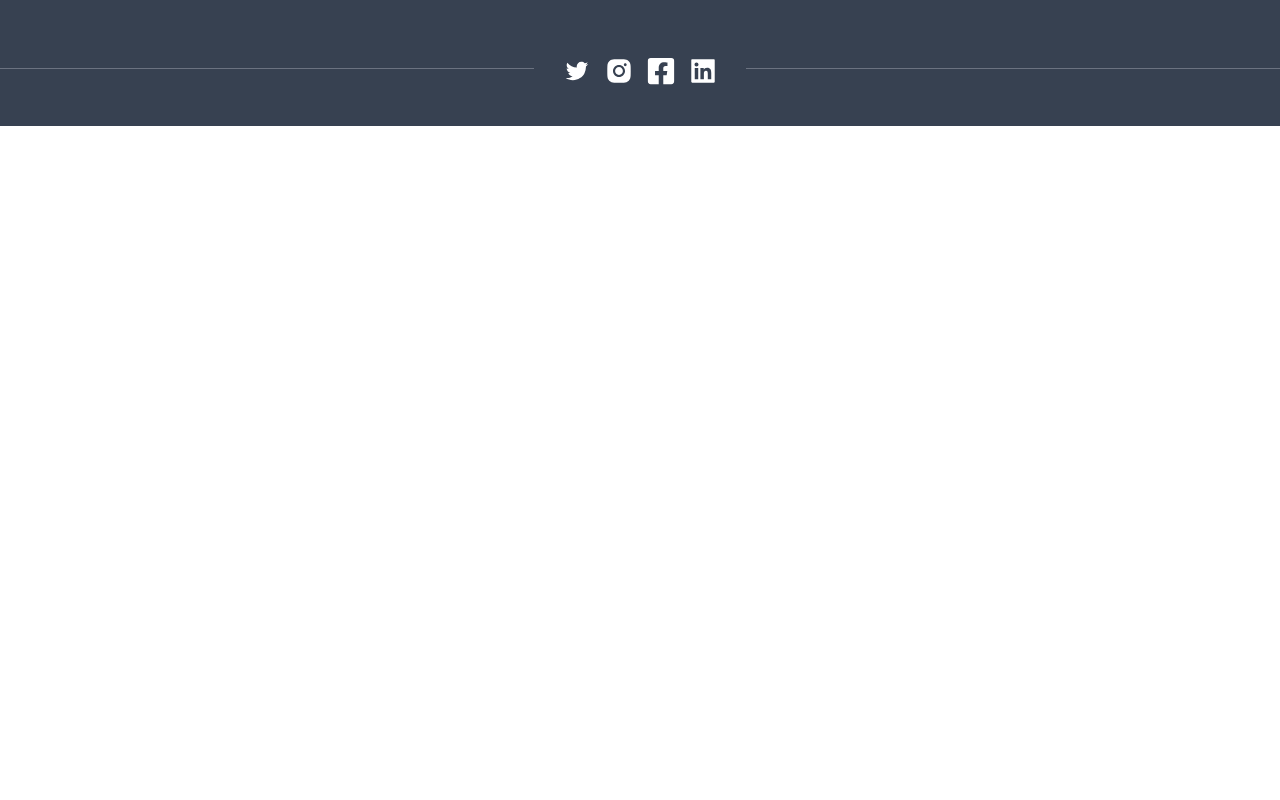
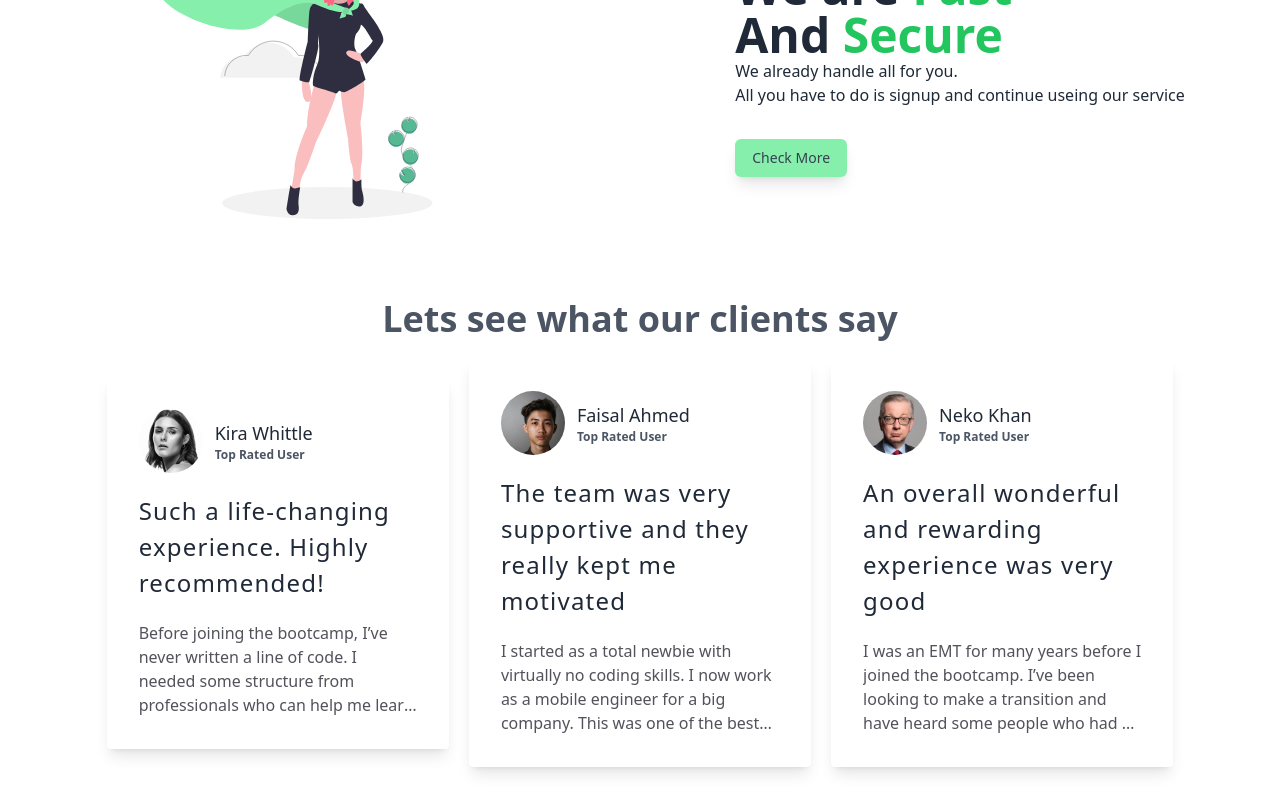
Before and after one commit to faisalantu/watch-warehouse-client, a React (Create React App) app: page / in a window 1280 px wide. Shown: the part 920-1720 px from the top of the page. Before the commit the page ends 1046 px from the top, so only its background shows below. Built offline with nearby package versions, Linux system fonts and the light colour scheme; no server answers.

Commit message:
🍕 Homepage done

```diff
--- a/src/pages/Home.js
+++ b/src/pages/Home.js
@@ -5,7 +5,10 @@ import plant from "../assets/plant.png";
 import clock from "../assets/clock.png";
 import axios from "../axiosConfig";
 import { Link } from "react-router-dom";
-
+import fastImg from "../assets/fast.svg";
+import potrait1 from "../assets/potrait1.jpg";
+import potrait2 from "../assets/potrait2.jpeg";
+import potrait3 from "../assets/Portrait3.webp";
 const Home = () => {
   const [products, setProducts] = useState([]);
   useEffect(() => {
@@ -20,7 +23,7 @@ const Home = () => {
     <div>
       <Banner />
       <div className='flex'>
-        <div className="mt-24 lg:w-9/12 ">
+        <div className='mt-24 lg:w-9/12 '>
           <div className='flex flex-wrap gap-10 justify-center md:justify-center lg:justify-center'>
             {products.map((product) => {
               return (
@@ -49,7 +52,129 @@ const Home = () => {
           <img className='absolute bottom-0' src={plant} alt='plant' />
         </div>
       </div>
-      <div></div>
+      <div className='border-t-2 border-gray-100 w-9/12 mx-auto h-1 my-10'></div>
+      <div className='flex flex-col-reverse md:flex-row items-center pt-12 text-gray-800 mt-5'>
+        <div className='md:w-6/12'>
+          <img className='w-6/12 mx-auto' src={fastImg} alt='humns' />
+        </div>
+        <div className='md:w-6/12 flex items-center justify-center flex-col mb-6 md:mb-0'>
+          <div className='mt-10 md:mt-0 text-center md:text-left'>
+            <h1 className='text-3xl sm:text-5xl font-semibold '>
+              We are <span className='text-green-500'> Fast</span>
+            </h1>
+            <h1 className='text-3xl sm:text-5xl font-semibold '>
+              And <span className='text-green-500'> Secure</span>
+            </h1>
+            <p>
+              We already handle all for you. <br /> All you have to do is signup
+              and continue useing our service
+            </p>
+
+            <div className='px-4 py-3 md:text-left sm:px-6 lg:px-0 mt-5'>
+              <Link
+                to={"/blog"}
+                className='inline-flex justify-center py-2 px-4 border border-transparent shadow-lg text-sm font-medium rounded-md text-gray-700 bg-green-300 hover:bg-green-400 focus:outline-none focus:ring-2 focus:ring-offset-2 focus:ring-green-500'
+              >
+                Check More
+              </Link>
+            </div>
+          </div>
+        </div>
+      </div>
+
+      <div>
+        <div className='text-center font-semibold text-gray-600 text-4xl pt-20'>
+          <h1>Lets see what our clients say</h1>
+        </div>
+        <div className='flex flex-col-reverse md:flex-row items-center gap-5 text-gray-800 mt-5 md:w-10/12 mx-auto'>
+          <div className='md:w-4/12'>
+            <div className='p-8 rounded gap-2 bg-white shadow-lg hover:shadow-2xl transition duration-300 ease-in-out cursor-pointer'>
+              <div className='flex flex-row  items-center justify-start'>
+                <img
+                  src={potrait1}
+                  alt='name'
+                  className='rounded-full h-16 hover:scale-125  cursor-pointer'
+                ></img>
+                <div>
+                  <p className='px-3 text-lg'> Kira Whittle</p>
+                  <p className='px-3 text-xs font-semibold text-gray-600'>
+                    Top Rated User
+                  </p>
+                </div>
+              </div>
+
+              <p className='text-2xl py-5 leading-normal tracking-wider '>
+                Such a life-changing experience. Highly recommended!
+              </p>
+
+              <p className='text-zinc-600 pb-4 line-clamp-4 overflow-hidden h-24'>
+                Before joining the bootcamp, I’ve never written a line of code.
+                I needed some structure from professionals who can help me learn
+                programming step by step. I was encouraged to enroll by a former
+                student of theirs who can only say wonderful things about the
+                program.”
+              </p>
+            </div>
+          </div>
+          <div className='md:w-4/12'>
+            <div className='p-8 rounded gap-2 bg-white shadow-lg hover:shadow-2xl transition duration-300 ease-in-out cursor-pointer'>
+              <div className='flex flex-row  items-center justify-start'>
+                <img
+                  src={potrait2}
+                  alt='name'
+                  className='rounded-full h-16 hover:scale-125  cursor-pointer'
+                ></img>
+                <div>
+                  <p className='px-3 text-lg'> Faisal Ahmed</p>
+                  <p className='px-3 text-xs font-semibold text-gray-600'>
+                    Top Rated User
+                  </p>
+                </div>
+              </div>
+
+              <p className='text-2xl py-5 leading-normal tracking-wider '>
+                The team was very supportive and they really kept me motivated
+              </p>
+
+              <p className='text-zinc-600 pb-4 line-clamp-4 overflow-hidden h-24'>
+                I started as a total newbie with virtually no coding skills. I
+                now work as a mobile engineer for a big company. This was one of
+                the best investments I’ve made in myself. ”
+              </p>
+            </div>
+          </div>
+          <div className='md:w-4/12'>
+            <div className='p-8 rounded gap-2 bg-white shadow-lg hover:shadow-2xl transition duration-300 ease-in-out cursor-pointer'>
+              <div className='flex flex-row  items-center justify-start'>
+                <img
+                  src={potrait3}
+                  alt='name'
+                  className='rounded-full h-16 hover:scale-125  cursor-pointer'
+                ></img>
+                <div>
+                  <p className='px-3 text-lg'> Neko Khan</p>
+                  <p className='px-3 text-xs font-semibold text-gray-600'>
+                    Top Rated User
+                  </p>
+                </div>
+              </div>
+
+              <p className='text-2xl py-5 leading-normal tracking-wider '>
+                An overall wonderful and rewarding experience was very good
+              </p>
+
+              <p className='text-zinc-600 pb-4 line-clamp-4 overflow-hidden h-24'>
+                I was an EMT for many years before I joined the bootcamp. I’ve
+                been looking to make a transition and have heard some people who
+                had an amazing experience here. I signed up for the free intro
+                course and found it incredibly fun! I enrolled shortly
+                thereafter. The next 12 weeks was the best - and most grueling -
+                time of my life. ”
+              </p>
+            </div>
+          </div>
+        </div>
+      </div>
     </div>
   );
 };
```
